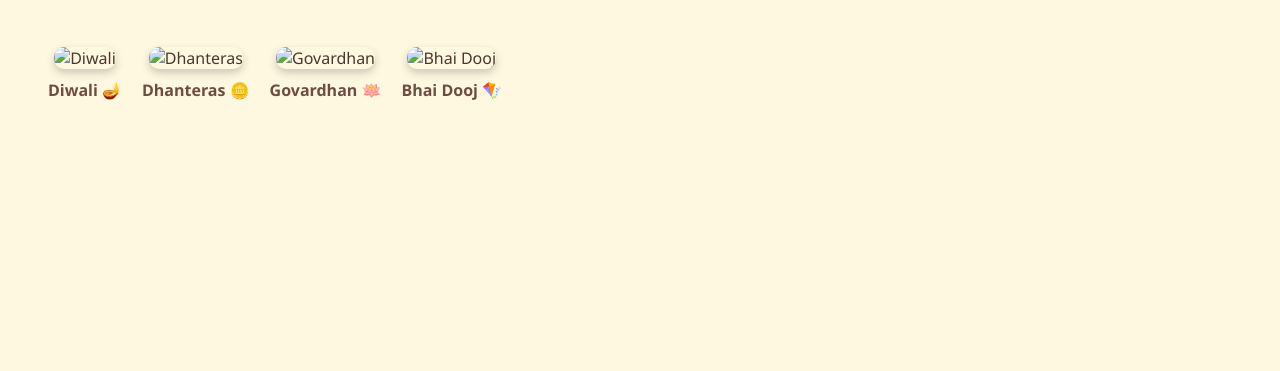
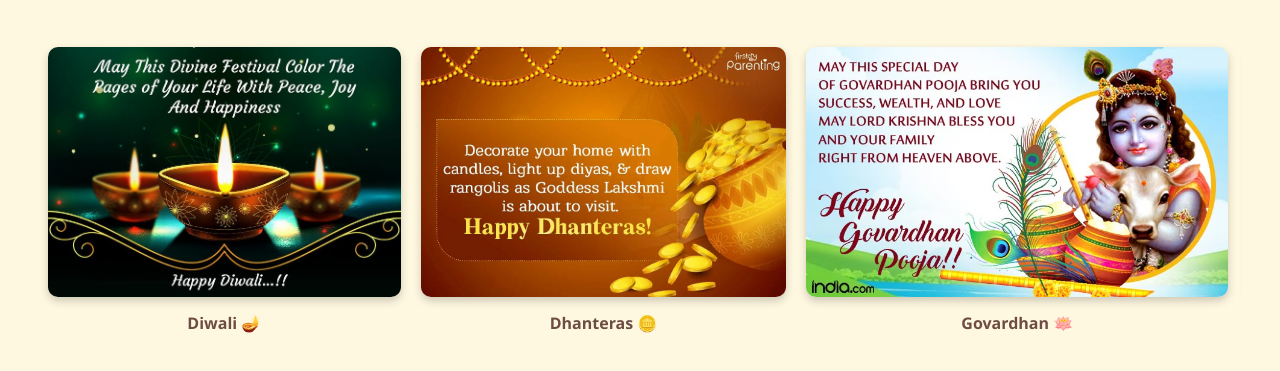
Before and after one commit to VanshVerse/diwaliWishesByVansh, a plain HTML site: page wishes.html in a window 1280 px wide. Shown: the part 159-530 px from the top of the page. Drawn offline with Linux system fonts and the light colour scheme; files whose address does not match are found by name.

Commit message:
Add files via upload
do changes

```diff
--- a/wishes.html
+++ b/wishes.html
@@ -57,19 +57,19 @@
   <div class="scroll-gallery">
     <div class="scroll-gallery">
   <div>
-    <img src="images/diwali.jpg" alt="Diwali">
+    <img src="C:\Users\VANSH KAUSHIK\Downloads\Diwali\images\diwali.jpg.jpg" alt="Diwali">
     <div class="festival-label">Diwali 🪔</div>
   </div>
   <div>
-    <img src="images/dhanteras.jpg" alt="Dhanteras">
+    <img src="C:\Users\VANSH KAUSHIK\Downloads\Diwali\images\dhanteras.jpg.webp" alt="Dhanteras">
     <div class="festival-label">Dhanteras 🪙</div>
   </div>
   <div>
-    <img src="images/govardhan.jpg" alt="Govardhan">
+    <img src="C:\Users\VANSH KAUSHIK\Downloads\Diwali\images\govardhan.jpg.avif" alt="Govardhan">
     <div class="festival-label">Govardhan 🪷</div>
   </div>
   <div>
-    <img src="images/bhaidooj.jpg" alt="Bhai Dooj">
+    <img src="C:\Users\VANSH KAUSHIK\Downloads\Diwali\images\bhaidooj.jpg.webp" alt="Bhai Dooj">
     <div class="festival-label">Bhai Dooj 🪁</div>
   </div>
 </div>
```
